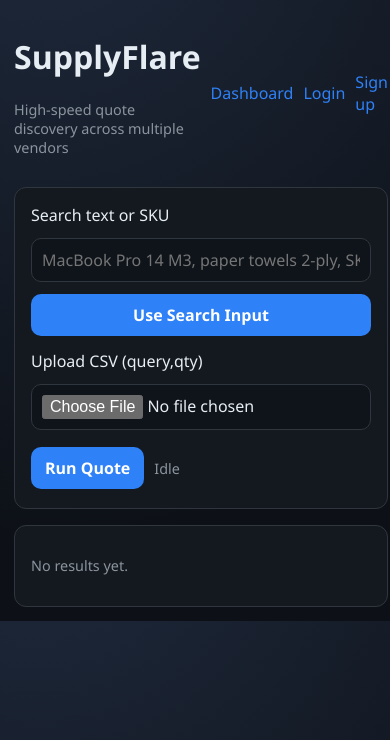
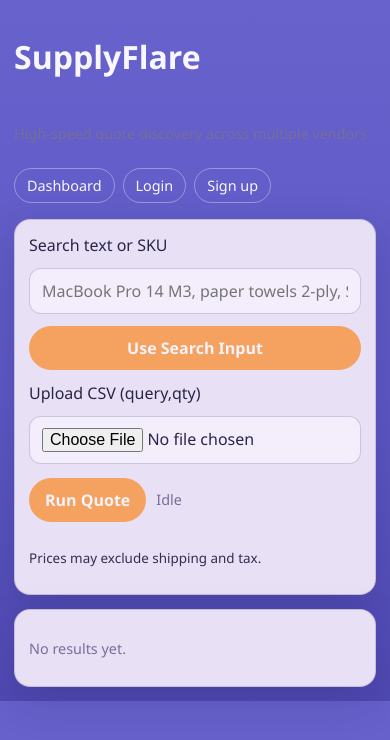
Before and after one commit to OSXBasedAnon/smartaction-planner, a Next.js app: page / in a window 390 px wide. Shown: the top 740 px of the page. Built offline with nearby package versions, Linux system fonts and the light colour scheme.

Commit message:
feat(ui): adopt 60-30-10 mobile-first visual system

```diff
--- a/app/globals.css
+++ b/app/globals.css
@@ -1,12 +1,16 @@
 :root {
-  color-scheme: dark;
-  --bg: #0d1117;
-  --panel: #161b22;
-  --muted: #8b949e;
-  --text: #e6edf3;
-  --accent: #2f81f7;
-  --danger: #f85149;
-  --ok: #3fb950;
+  color-scheme: light;
+  --primary-60: #5d58c4;
+  --primary-strong: #4f49b2;
+  --secondary-30: #e8e0f4;
+  --secondary-soft: #dcd0ef;
+  --accent-10: #ff7a00;
+  --text-light: #f8f7ff;
+  --text-dark: #292548;
+  --muted: #756f99;
+  --danger: #cc3247;
+  --ok: #2c9f62;
+  --line: rgba(44, 38, 92, 0.18);
 }
 
 * {
@@ -17,27 +21,29 @@ html,
 body {
   margin: 0;
   padding: 0;
-  background: radial-gradient(1200px circle at 10% -20%, #1f2a3d 0%, var(--bg) 55%);
-  color: var(--text);
+  background: linear-gradient(180deg, #6762cc 0%, var(--primary-60) 58%, var(--primary-strong) 100%);
+  color: var(--text-light);
   font-family: "Segoe UI", Tahoma, Geneva, Verdana, sans-serif;
 }
 
 a {
-  color: var(--accent);
+  color: inherit;
   text-decoration: none;
 }
 
 .container {
-  max-width: 1080px;
+  max-width: 1120px;
   margin: 0 auto;
-  padding: 24px;
+  padding: 14px;
 }
 
 .panel {
-  background: color-mix(in srgb, var(--panel) 92%, black);
-  border: 1px solid #30363d;
-  border-radius: 12px;
-  padding: 16px;
+  background: var(--secondary-30);
+  border: 1px solid var(--line);
+  color: var(--text-dark);
+  border-radius: 16px;
+  padding: 14px;
+  box-shadow: 0 14px 40px rgba(28, 23, 77, 0.18);
 }
 
 input,
@@ -49,25 +55,36 @@ textarea {
 input,
 textarea {
   width: 100%;
-  background: #0f141b;
-  border: 1px solid #30363d;
-  border-radius: 10px;
-  color: var(--text);
-  padding: 10px;
+  background: #f4eefc;
+  border: 1px solid rgba(62, 51, 129, 0.22);
+  border-radius: 12px;
+  color: var(--text-dark);
+  padding: 11px 12px;
 }
 
 button {
   border: none;
-  border-radius: 10px;
-  padding: 10px 14px;
+  border-radius: 999px;
+  padding: 11px 16px;
   cursor: pointer;
-  background: var(--accent);
-  color: white;
+  background: var(--accent-10);
+  color: #fff;
   font-weight: 600;
+  transition: transform 0.15s ease, opacity 0.15s ease;
+}
+
+button:disabled {
+  opacity: 0.6;
+  cursor: not-allowed;
+}
+
+button:hover:not(:disabled) {
+  transform: translateY(-1px);
 }
 
 button.secondary {
-  background: #30363d;
+  background: rgba(255, 255, 255, 0.22);
+  color: var(--text-light);
 }
 
 .grid {
@@ -94,6 +111,86 @@ button.secondary {
   color: var(--ok);
 }
 
+.hero {
+  display: grid;
+  gap: 10px;
+}
+
+.topbar {
+  display: flex;
+  justify-content: space-between;
+  align-items: flex-start;
+  gap: 10px;
+  flex-wrap: wrap;
+}
+
+.nav-links {
+  display: flex;
+  gap: 8px;
+  flex-wrap: wrap;
+}
+
+.nav-pill {
+  border: 1px solid rgba(255, 255, 255, 0.35);
+  border-radius: 999px;
+  padding: 7px 12px;
+  font-size: 0.9rem;
+}
+
+.quote-layout {
+  display: grid;
+  gap: 14px;
+}
+
+.control-block {
+  display: grid;
+  gap: 12px;
+}
+
+.action-row {
+  display: flex;
+  align-items: center;
+  gap: 10px;
+  flex-wrap: wrap;
+}
+
+.result-card {
+  display: grid;
+  gap: 8px;
+}
+
+.vendor-grid {
+  display: grid;
+  gap: 10px;
+}
+
+.vendor-card {
+  background: var(--secondary-soft);
+  border-radius: 12px;
+  border: 1px solid rgba(62, 51, 129, 0.15);
+  padding: 10px;
+}
+
+.disclaimer {
+  font-size: 0.84rem;
+  opacity: 0.95;
+}
+
+@media (min-width: 760px) {
+  .container {
+    padding: 20px;
+  }
+
+  .quote-layout {
+    grid-template-columns: minmax(300px, 380px) minmax(0, 1fr);
+    align-items: start;
+  }
+
+  .vendor-grid {
+    grid-template-columns: repeat(2, minmax(0, 1fr));
+  }
+}
+
 @media (max-width: 700px) {
   .container {
     padding: 14px;
--- a/app/page.tsx
+++ b/app/page.tsx
@@ -111,34 +111,43 @@ export default function LandingPage() {
 
   return (
     <main className="container grid" style={{ gap: 16 }}>
-      <header className="row" style={{ justifyContent: "space-between" }}>
-        <div>
+      <header className="topbar">
+        <div className="hero">
           <h1>SupplyFlare</h1>
           <p className="small">High-speed quote discovery across multiple vendors</p>
         </div>
-        <div className="row">
-          <Link href="/app">Dashboard</Link>
-          <Link href="/login">Login</Link>
-          <Link href="/signup">Sign up</Link>
+        <div className="nav-links">
+          <Link href="/app" className="nav-pill">
+            Dashboard
+          </Link>
+          <Link href="/login" className="nav-pill">
+            Login
+          </Link>
+          <Link href="/signup" className="nav-pill">
+            Sign up
+          </Link>
         </div>
       </header>
 
-      <section className="panel grid" style={{ gap: 14 }}>
+      <section className="quote-layout">
+        <div className="panel control-block">
           <SearchInput onItems={setItems} />
           <CSVUploader onItems={setItems} />
-        <div className="row">
+          <div className="action-row">
             <button type="button" onClick={runQuote} disabled={running || items.length === 0}>
               Run Quote
             </button>
             <RuntimeTimer running={running} finishedDurationMs={duration} />
           </div>
+          <p className="disclaimer">Prices may exclude shipping and tax.</p>
           {runId ? <p className="small">Run ID: {runId}</p> : null}
           {error ? <p className="error">{error}</p> : null}
-      </section>
+        </div>
 
         <section className="panel">
           <QuoteResults results={results} />
         </section>
+      </section>
     </main>
   );
 }
--- a/components/QuoteResults.tsx
+++ b/components/QuoteResults.tsx
@@ -15,7 +15,7 @@ export function QuoteResults({ results }: QuoteResultsProps) {
     <div className="grid">
       <p className="small">Pricing may exclude shipping/tax. Site availability can be partial.</p>
       {results.map((item) => (
-        <div key={item.query} className="panel">
+        <div key={item.query} className="panel result-card">
           <h3>{item.query}</h3>
           {item.best ? (
             <p className="ok">
@@ -24,9 +24,9 @@ export function QuoteResults({ results }: QuoteResultsProps) {
           ) : (
             <p className="small">No best price yet.</p>
           )}
-          <div className="grid">
+          <div className="vendor-grid">
             {item.matches.map((match, index) => (
-              <div key={`${match.site}-${index}`} className="panel" style={{ padding: 10 }}>
+              <div key={`${match.site}-${index}`} className="vendor-card">
                 <strong>{match.site}</strong>
                 <div className="small">status: {match.status}</div>
                 {typeof match.price === "number" ? <div>${match.price.toFixed(2)}</div> : null}
```
Lines whose indentation alone changed are shown as unchanged.
